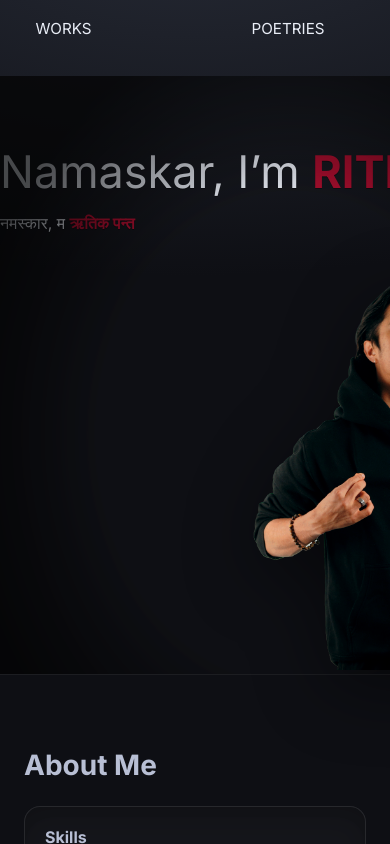
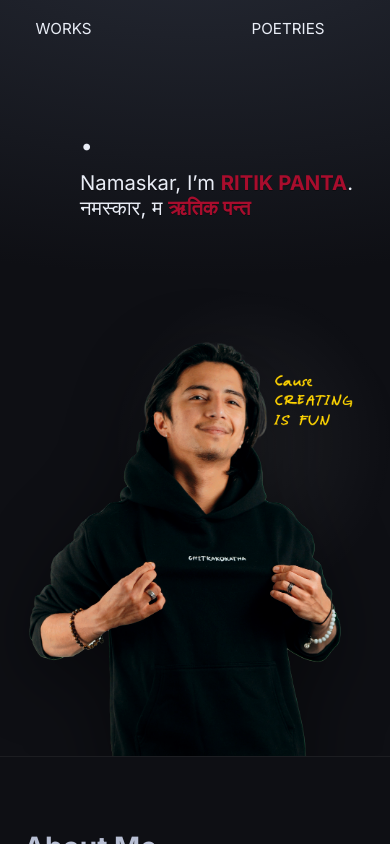
Before and after one commit to Ritikpanta/profileofritik, a React (Vite) app: page / in a window 390 px wide. Built offline with nearby package versions, Linux system fonts and the light colour scheme.

Commit message:
Made Responsive changes

```diff
--- a/index.html
+++ b/index.html
@@ -3,7 +3,9 @@
 <html lang="en">
   <head>
     <meta charset="utf-8" />
-    <meta name="viewport" content="width=device-width,initial-scale=1" />
+    <meta name="viewport" content="width=device-width, initial-scale=1, viewport-fit=cover">
+
+
     <link rel="preconnect" href="https://fonts.googleapis.com">
     <link rel="preconnect" href="https://fonts.gstatic.com" crossorigin>
     <link href="https://fonts.googleapis.com/css2?family=Inter:wght@400;600;700&display=swap" rel="stylesheet">
--- a/src/App.css
+++ b/src/App.css
@@ -268,38 +268,22 @@ main.ui section + section {
 }
 .nav a:hover { color: #4a9eff; }
 
-/* --------------------------
-   HERO
---------------------------- */
-.hero {
-  min-height: auto;
-  padding-bottom: 2rem;
-  margin-bottom: 0;
+/* container */
+.hero-landing {
+  position: relative;
 }
-.hero-landing { position: relative; }
-.hero-inner {
+
+/* 2-col on desktop, stack on mobile (you already had this) */
+.hero-inner{
   max-width: 1280px;
   margin: 0 auto;
   display: grid;
-  grid-template-columns: minmax(320px, 1fr) minmax(420px, 1fr);
+  grid-template-columns: 1fr 1fr;
   align-items: center;
   gap: clamp(16px, 4vw, 48px);
 }
-.hero-landing::after{
-  content:"";
-  position:absolute;
-  inset:0;
-  z-index:0;
-  pointer-events:none;
-  background: radial-gradient(85% 70% at 75% 60%, transparent 55%, rgba(0,0,0,.45));
-  mix-blend-mode: multiply;
-}
-.hero-copy{
-  display: grid;
-  row-gap: 14px;
-  align-content: center;
-  justify-items: start;
-}
+
+/* text */
 .brand-typing{
   position: relative;
   display: block;
@@ -311,40 +295,60 @@ main.ui section + section {
   font-weight: 800;
   color: #e9edf6;
 }
-.brand-typing .ghost{ visibility: hidden; pointer-events: none; }
-.brand-typing .type{ position:absolute; left:0; top:0; display:inline-block; }
-.brand-typing .type::after{
-  content:"";
-  display:inline-block;
-  width:2px; height:.9em; margin-left:6px; vertical-align:-.1em;
-  background: currentColor;
-  animation: blink 1s step-end infinite;
-}
-.brand-typing .type:empty::after{ content:none; }
-@keyframes blink { 50% { opacity:0; } }
-
 .intro-line{
-  margin:0;
-  font-size: 45px;
-  color: var(--text);
+  margin: 0;
+  /* was 45px fixed — make it responsive */
+  font-size: clamp(18px, 5.2vw, 40px);
   text-shadow: 0 1px 0 rgba(0,0,0,.35);
 }
-.intro-line.np{ font-size: clamp(16px, 2vw, 28px); }
-.accent{ color: var(--accent); font-weight: 800; }
+.accent{ color: var(--accent);
+  font-weight: 800; }
 
-.hero-photo { position: relative; z-index: 2; margin: 0; }
-.hero-photo img {
-  height: 50em;
-  width: 50em;
-  object-fit: contain;
-  margin-top: -18px;
+/* ********** IMAGE: responsive, no overflow ********** */
+.hero-photo{
+  position: relative;
+  width: min(1300px, 100%);
+  aspect-ratio: 4 / 5;       /* tune to your photo */
+  border-radius: 20px;
+  overflow: hidden;
+  justify-self: end;         /* aligns to the right on desktop */
+  background: radial-gradient(60% 50% at 65% 40%, rgba(255,255,255,.06), transparent 60%);
+}
+
+/* fill the box; remove fixed 50em sizes */
+.hero-photo img{
+  position: absolute;
+  inset: 0;
+  width: 100%;
+  height: 100%;
+  object-fit: contain;        /* or 'cover' if you prefer a crop */
+  object-position: right center;
   filter: drop-shadow(0 18px 36px rgba(0,0,0,.45)) contrast(1.05) saturate(1.08);
-  user-select: none; -webkit-user-drag: none;
+  user-select: none;
+  -webkit-user-drag: none;
 }
+
+/* stack on mobile + give the image a taller box */
 @media (max-width: 900px){
+  .intro-line{
+  margin-left: 80px;
+
+
+}
+.brand-typing{
+  margin-left: 80px;
+  margin-top: 40px;
+}
   .hero-inner{ grid-template-columns: 1fr; }
-  .hero-photo{ margin:0; justify-self:center; }
-  .hero-photo img{ height: min(52vh, 520px); }
+  .hero-photo{
+    justify-self: center;
+    width: 100%;
+    max-width: 520px;
+    aspect-ratio: 3 / 4;     /* a bit taller for phones */
+  }
+  .hero-photo img{
+    margin-top: 40px;
+  }
 }
 
 /* --------------------------
--- a/src/components/Hero.jsx
+++ b/src/components/Hero.jsx
@@ -25,6 +25,7 @@ export default function Hero() {
     if (del && len === 0) {
       setDel(false);
       setW((w + 1) % words.length);
+      setLen(1);
       return;
     }
 
```
